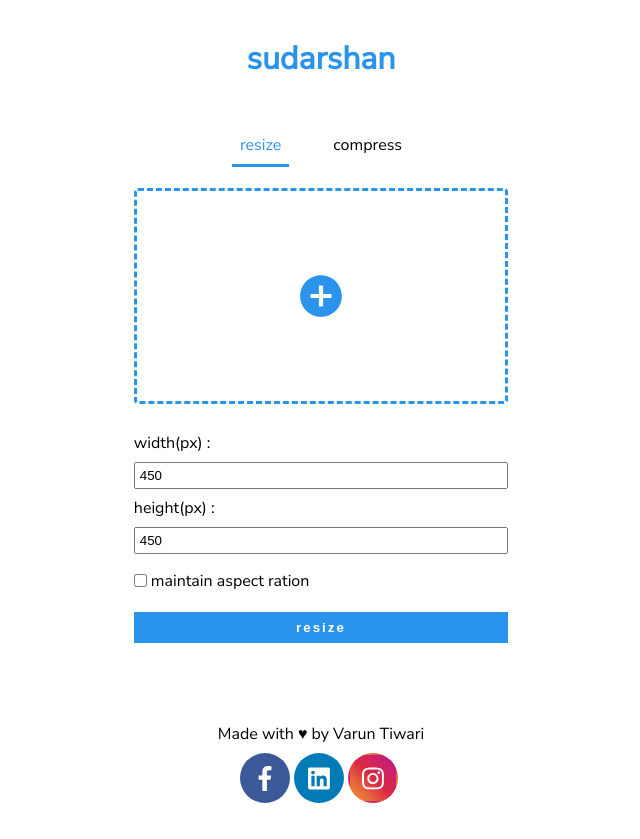
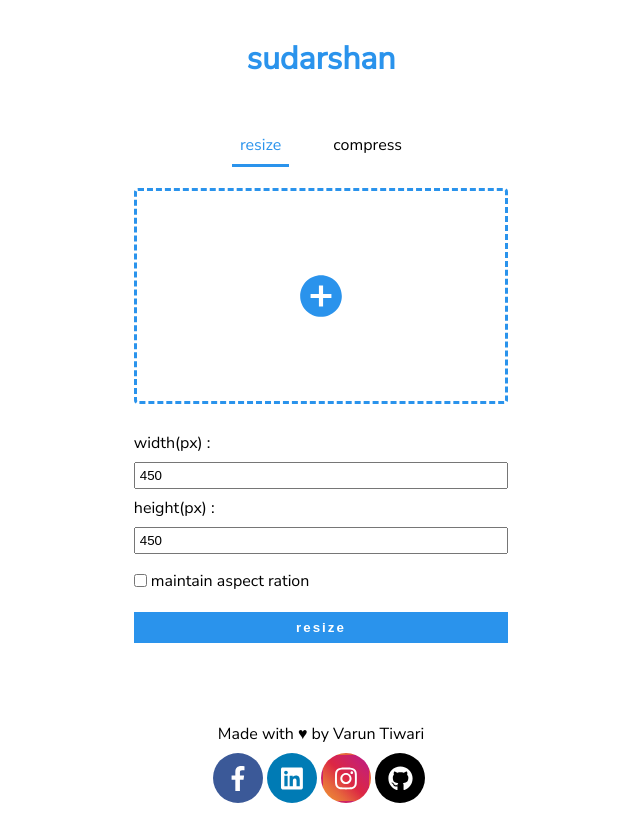
Before and after one commit to varunKT001/sudarshan, a plain HTML site: page index.html in a window 1280 px wide. Shown: the whole page, without its empty margins (319-959 px from the left). Drawn offline with Linux system fonts and the light colour scheme.

Commit message:
added github icon

```diff
--- a/index.html
+++ b/index.html
@@ -179,6 +179,12 @@
           target="_blank"
           ><i class="fab fa-instagram"></i
         ></a>
+        <a
+          class="social-button github"
+          href="https://github.com/varunKT001"
+          target="_blank"
+          ><i class="fab fa-github"></i
+        ></a>
       </div>
     </footer>
     <script src="index.js"></script>
--- a/style.css
+++ b/style.css
@@ -271,6 +271,9 @@ footer p {
     #bc1888 100%
   );
 }
+.rounded-social-buttons .social-button.github {
+  background: black;
+}
 
 .rounded-social-buttons .social-button.instagram:hover,
 .rounded-social-buttons .social-button.instagram:focus {
@@ -278,3 +281,9 @@ footer p {
   background: #fefefe;
   border-color: #125688;
 }
+.rounded-social-buttons .social-button.github:hover,
+.rounded-social-buttons .social-button.github:focus {
+  color: #2ea44f;
+  background: #fefefe;
+  border-color: #2ea44f;
+}
```
